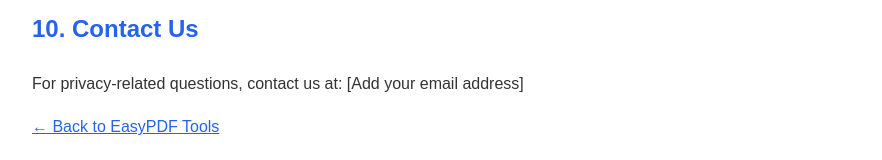
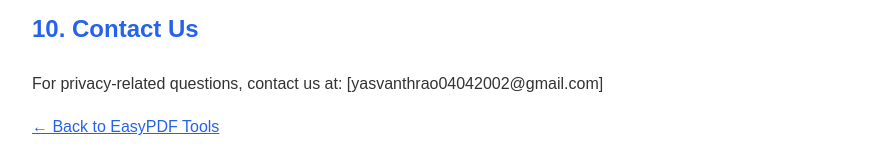
Before and after one commit to yasvanthrao/easypdf-tools, a plain HTML site: page privacy.html in a window 1280 px wide. Shown: the part 1426-1586 px from the top of the page, without its empty margins (183-1065 px from the left). Drawn offline with Linux system fonts and the light colour scheme.

Commit message:
Update privacy.html

```diff
--- a/privacy.html
+++ b/privacy.html
@@ -53,7 +53,7 @@ a { color: #2563eb; }
 <p>We may update this policy when our website or services change. Updates will be published on this page.</p>
 
 <h2>10. Contact Us</h2>
-<p>For privacy-related questions, contact us at: [Add your email address]</p>
+<p>For privacy-related questions, contact us at: [yasvanthrao04042002@gmail.com]</p>
 
 <p><a href="index.html">← Back to EasyPDF Tools</a></p>
 
```
